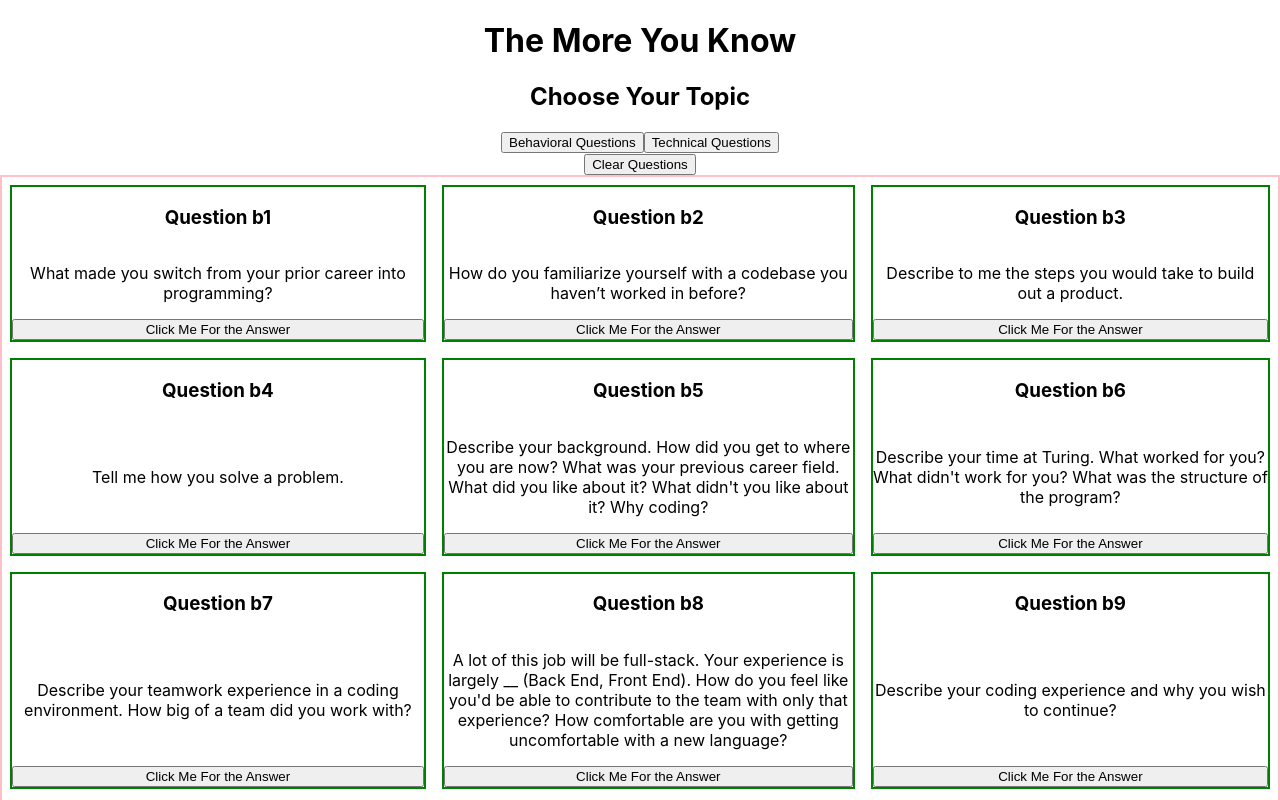
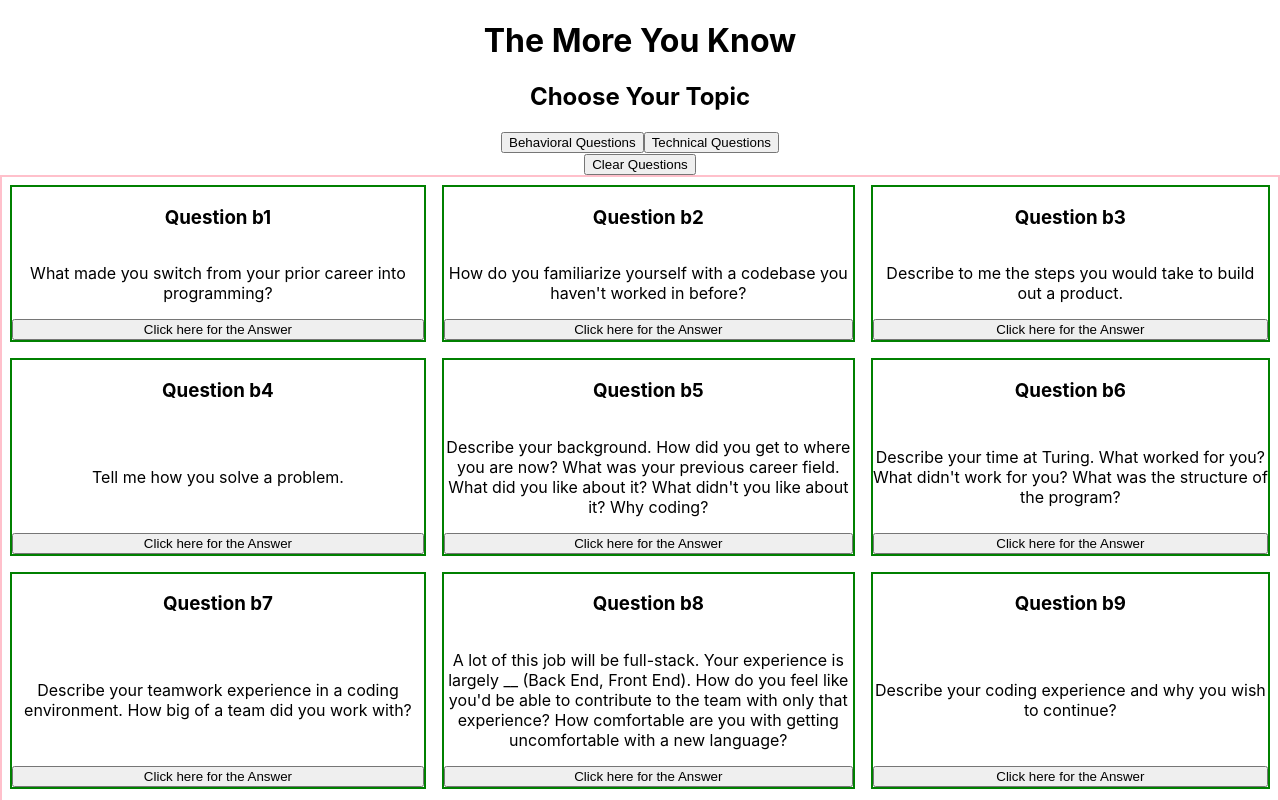
Before and after one commit to danalchapman/the-more-you-know, a React (Create React App) app: page / in a window 1280 px wide. Both pictures are taken after a click on the button "Behavioral Questions". Shown: the top 800 px of the page. Built offline with nearby package versions, Linux system fonts and the light colour scheme.

Commit message:
Update show-answer logic in QuestionCard

```diff
--- a/src/Components/QuestionCard/QuestionCard.tsx
+++ b/src/Components/QuestionCard/QuestionCard.tsx
@@ -1,19 +1,29 @@
-// import { useState } from "react"
+import { useState } from "react"
 import { Question } from '../../model'
 import './QuestionCard.css'
 
 export const QuestionCard = ({ id, question, answer }: Question) => {
-    // need to pass props from QuestionsBox
-    // ternary for the button
-    // clicked ? question.answer : 'Click Me For The Answer'
 
-    // const [clicked, setClicked] = useState<boolean>(false)
+    const [clicked, setClicked] = useState<boolean>(false)
+
+    const showAnswer = (id: string) => {
+        setClicked(true)
+    }
+
+    const hideAnswer = (id: string) => {
+        setClicked(false)
+    }
+
+    const text = clicked ? answer : 'Click here for the Answer'
 
     return (
         <div className='question-card'>
             <h3>Question {id}</h3>
             <p>{question}</p>
-            <button>Click Me For the Answer</button>
+            <button
+                className='answer-btn'
+                onClick={ clicked ? () => hideAnswer(id) : () => showAnswer(id) }
+            >{ text }</button>
         </div>
     )
 }
--- a/src/Data/Behavioral.tsx
+++ b/src/Data/Behavioral.tsx
@@ -2,11 +2,11 @@ export const bData = [
     {
         id: 'b1',
         question: 'What made you switch from your prior career into programming?',
-        answer: ''
+        answer: 'A desire to be continuously challenged and to be afforded the opportunity to always be learning, not just for the job but for my own  edification and understanding.'
     },
     {
         id: 'b2',
-        question: 'How do you familiarize yourself with a codebase you haven’t worked in before?',
+        question: 'How do you familiarize yourself with a codebase you haven\'t worked in before?',
         answer: ''
     },
     {
```
